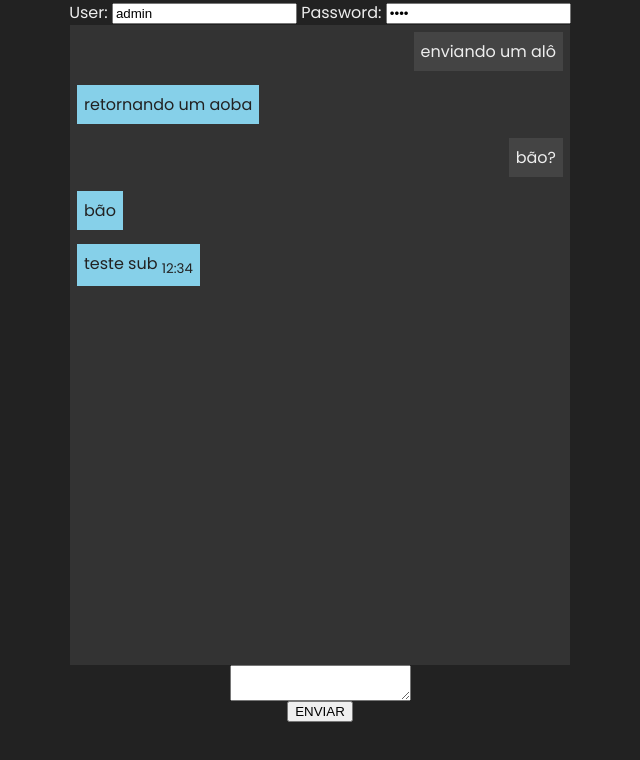
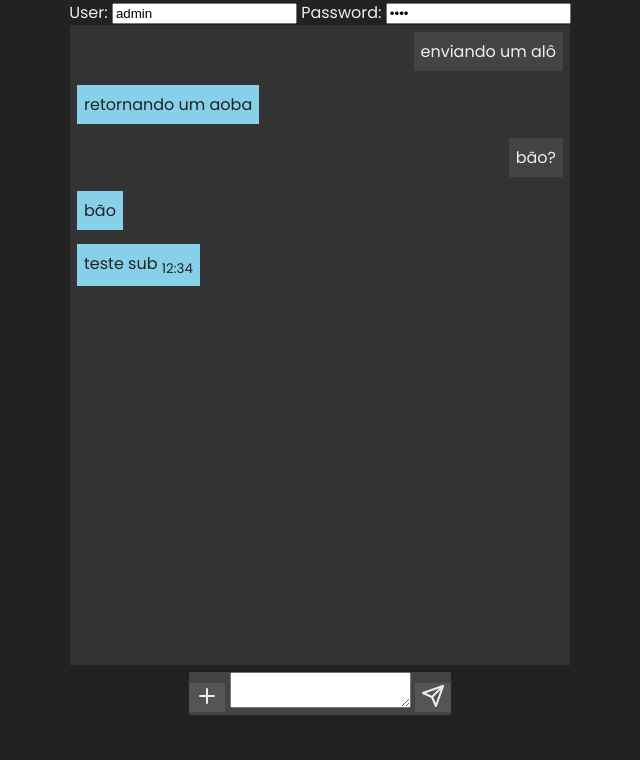
Before and after one commit to viniciusmachadovianna/messenger, a plain HTML site: page index.html in a window 1280 px wide. Shown: the whole page, without its empty margins (320-960 px from the left). Drawn offline with Linux system fonts and the light colour scheme.

Commit message:
feat: add attachment menu

```diff
--- a/index.html
+++ b/index.html
@@ -24,9 +24,16 @@
       <sub>12:34</sub>
     </div>
   </section>
+  <div id="chatInput">
+    <button id="btnAddAttachment">
+      <img src="assets/icons/plus.svg" alt="Add attachment button">
+    </button>
+    <textarea name="message" id="msgInput"></textarea>
+    <button type="submit" id="btnSendMessage">
+      <img src="assets/icons/send.svg" alt="Send message button">
+    </button>
+  </div>
+</body>
 
-    <textarea name="message" id="msgInput"></textarea>
-    <button type="submit" id="btnSend">ENVIAR</button>
-</body>
 <script src="script.js"></script>
 </html>
--- a/script.js
+++ b/script.js
@@ -1,5 +1,12 @@
-document.getElementById('btnSend').addEventListener('click',function (){ sendMessage()
-})
+const btnSendMessage = document.getElementById('btnSendMessage'),
+  btnAddAttachment = document.getElementById('btnAddAttachment')
+
+btnAddAttachment.addEventListener('click',()=>toggleAttachmentMenu())
+btnSendMessage.addEventListener('click',()=>sendMessage())
+
+function toggleAttachmentMenu(){
+  console.log('menu');
+}
 function sendMessage(){
   const chat = document.getElementById('chat'),
     input = document.getElementById('msgInput'),
@@ -7,7 +14,7 @@ function sendMessage(){
     span = document.createElement('span'),
     hour = document.createElement('sub'),
     d= new Date()
-  hour.textContent = `${d.getHours()}:${d.getMinutes()}`
+  hour.textContent = `${d.getHours().toString().padStart(2, '0')}:${d.getMinutes().toString().padStart(2, '0')}`
   span.textContent=input.value
   message.appendChild(span)
   message.appendChild(hour)
--- a/style.css
+++ b/style.css
@@ -44,3 +44,15 @@ body{
   background-color: rgb(134, 208, 233);
   color: var(--black);
 }
+button{
+  cursor: pointer;
+  background-color: #555;
+  border: none;
+}
+#btnSend{
+}
+#chatInput{
+  background-color: #444;
+  border-radius:2px;
+  margin: 7px;
+}
```
Also changed, not shown: assets/icons/plus.svg (added), assets/icons/search.svg (added), assets/icons/send.svg (added), assets/icons/settings.svg (added), assets/icons/user.svg (added).
